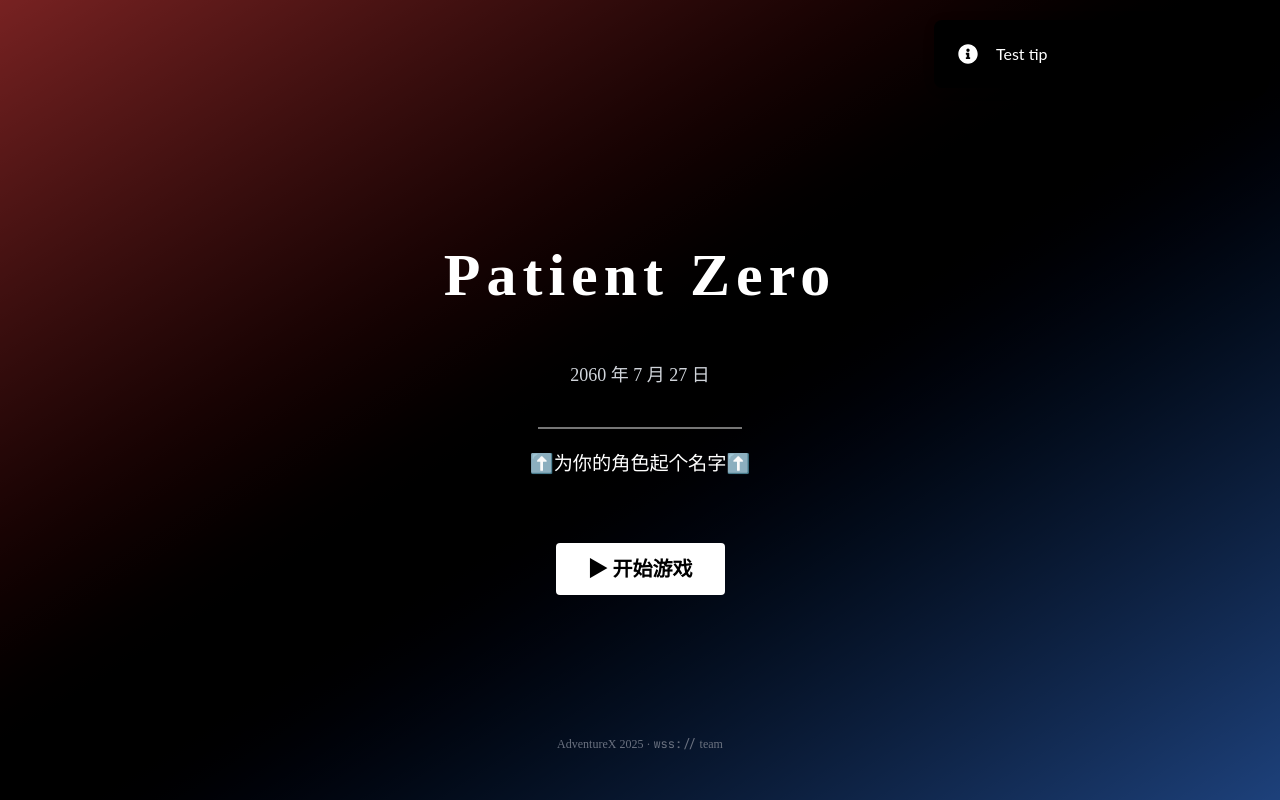
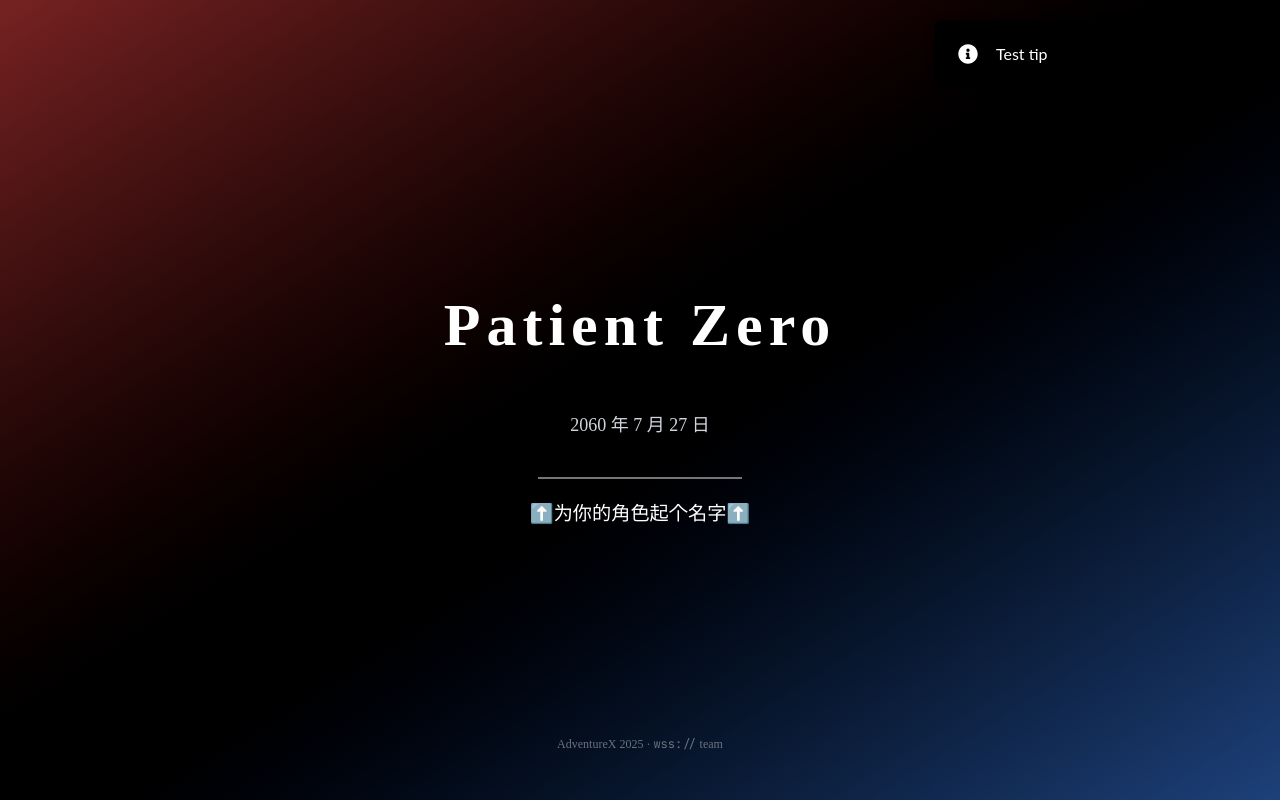
Before and after one commit to WhiteSockShota/adventurex-2025, a Vue app in the folder frontend/: page / in a window 1280 px wide. Built offline with nearby package versions, Linux system fonts and the light colour scheme; some icons are missing; a web font is replaced by a local one.

Commit message:
feat: Show start button only when username is provided

```diff
--- a/frontend/src/views/HomeView.vue
+++ b/frontend/src/views/HomeView.vue
@@ -50,7 +50,8 @@ tip.show()
     <!-- 开始按钮 -->
     <div
       class="mt-12 px-8 py-3 text-xl font-semibold bg-white text-black rounded hover:bg-gray-200 transition z-10 decoration-none"
-      to="/twitter" @click="handleStartClick">
+      to="/twitter" @click="handleStartClick" v-show="username != ''">
+
       ▶ 开始游戏
     </div>
 
```
